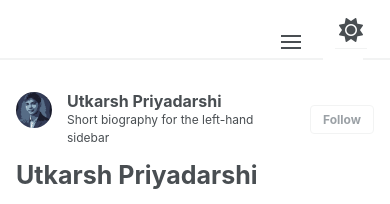
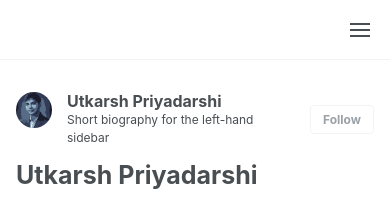
Before and after one commit to priyadarshiutkarsh/priyadarshiutkarsh.github.io, a Jekyll site: the page built from _pages/about.md, in a window 390 px wide. Shown: the top 204 px of the page. Built offline with Jekyll 4.4.1, drawn with Linux system fonts in a browser that asks for light colours.

Commit message:
Update main.scss

```diff
--- a/assets/css/main.scss
+++ b/assets/css/main.scss
@@ -45,112 +45,70 @@
     "layout/mobile-nav"
 ;
 
-/* Fixed mobile navigation with properly aligned icons */
+/* Properly aligned mobile navigation */
 @media only screen and (max-width: 767px) {
-  /* Reset and basic settings */
+  /* Basic setup */
   body {
     padding-top: 60px !important;
   }
 
-  /* Fix the masthead */
+  /* Fixed masthead */
   .masthead {
     position: fixed !important;
     top: 0 !important;
     left: 0 !important;
     right: 0 !important;
     height: 60px !important;
+    width: 100% !important;
     background-color: var(--global-bg-color) !important;
     border-bottom: 1px solid var(--global-border-color) !important;
     z-index: 1000 !important;
   }
 
-  /* Fix the inner wrap */
+  /* Fix inner wrap */
   .masthead__inner-wrap {
-    display: flex !important;
-    justify-content: flex-end !important;
-    align-items: center !important;
     height: 60px !important;
-    padding: 0 15px !important;
+    padding: 0 !important;
   }
 
   /* Adjust the menu container */
   .masthead__menu {
-    display: flex !important;
-    justify-content: flex-end !important;
-    align-items: center !important;
-    width: auto !important;
+    height: 60px !important;
+    width: 100% !important;
+    position: relative !important;
   }
 
-  /* Fix the navigation structure */
+  /* Style the navigation container */
   .greedy-nav {
+    min-width: 0 !important;
+    width: 100% !important;
     background: transparent !important;
-    min-width: 0 !important;
-    width: auto !important;
-    display: flex !important;
-    justify-content: flex-end !important;
-    align-items: center !important;
+    height: 60px !important;
   }
 
-  /* Fix the visible links */
-  .greedy-nav .visible-links {
-    display: flex !important;
-    align-items: center !important;
-    justify-content: flex-end !important;
-    width: auto !important;
-  }
-
-  /* Hide all regular navigation items */
-  .greedy-nav .visible-links li:not(.tail) {
-    display: none !important;
-  }
-
-  /* Make theme toggle visible */
-  .greedy-nav .visible-links li.tail {
+  /* Position the hamburger button at the rightmost position */
+  .greedy-nav button {
+    position: absolute !important;
+    top: 10px !important;
+    right: 10px !important;
+    width: 40px !important;
+    height: 40px !important;
+    padding: 0 !important;
+    margin: 0 !important;
+    background: transparent !important;
+    border: none !important;
     display: flex !important;
     align-items: center !important;
     justify-content: center !important;
-    margin-right: 15px !important;
   }
 
-  /* Fix the theme toggle button */
-  #theme-toggle {
-    display: flex !important;
-    align-items: center !important;
-    justify-content: center !important;
-    width: 40px !important;
-    height: 40px !important;
-    margin: 0 !important;
-    padding: 0 !important;
-  }
-
-  /* Fix the theme icon */
-  #theme-icon {
+  /* Fix hamburger icon */
+  .navicon {
+    background-color: var(--global-text-color) !important;
     display: block !important;
-    font-size: 24px !important;
-    color: var(--global-text-color) !important;
-  }
-
-  /* Fix the hamburger button */
-  .greedy-nav button {
-    position: relative !important;
-    display: flex !important;
-    align-items: center !important;
-    justify-content: center !important;
-    width: 40px !important;
-    height: 40px !important;
-    background: transparent !important;
-    border: none !important;
-    padding: 0 !important;
-    margin: 0 !important;
-  }
-
-  /* Fix the hamburger icon */
-  .navicon {
-    display: block !important;
-    position: relative !important;
     width: 20px !important;
     height: 2px !important;
-    background-color: var(--global-text-color) !important;
+    position: relative !important;
   }
 
   .navicon:before,
@@ -172,9 +130,54 @@
     bottom: -6px !important;
   }
 
-  /* Fix dropdown menu positioning */
+  /* Position theme toggle to the left of hamburger menu */
+  #theme-toggle {
+    position: absolute !important;
+    top: 10px !important;
+    right: 60px !important; /* Position to the left of hamburger */
+    width: 40px !important;
+    height: 40px !important;
+    display: flex !important;
+    align-items: center !important;
+    justify-content: center !important;
+    z-index: 1001 !important;
+  }
+
+  /* Fix theme icon styling */
+  #theme-icon {
+    font-size: 24px !important;
+    display: block !important;
+  }
+
+  /* Move theme toggle container */
+  .greedy-nav .visible-links li.tail {
+    position: absolute !important;
+    top: 10px !important;
+    right: 60px !important;
+    width: 40px !important;
+    height: 40px !important;
+    margin: 0 !important;
+    padding: 0 !important;
+  }
+
+  /* Hide regular navigation links */
+  .greedy-nav .visible-links li:not(.tail) {
+    display: none !important;
+  }
+
+  /* Set dropdown menu position */
   .greedy-nav .hidden-links {
     top: 60px !important;
     right: 0 !important;
   }
+
+  /* Fix any border/line issues */
+  .masthead:after {
+    display: none !important;
+  }
+
+  /* Remove any weird line at the top */
+  .masthead:before {
+    display: none !important;
+  }
 }
```
